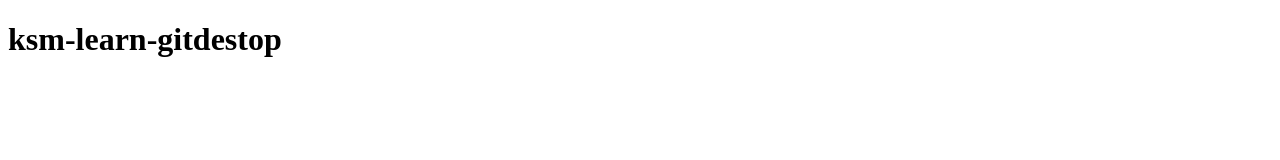
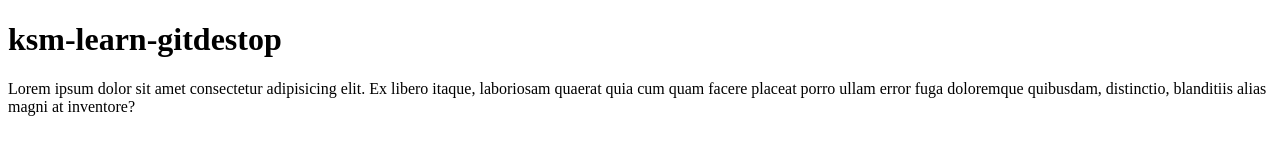
Before and after one commit to khomsuta62/khom-github, a plain HTML site: page index.html in a window 1280 px wide. Drawn offline with Linux system fonts and the light colour scheme.

Commit message:
Update index.html
as some text

```diff
--- a/index.html
+++ b/index.html
@@ -10,6 +10,7 @@
 
 <body>
     <h1>ksm-learn-gitdestop</h1>
+    <p>Lorem ipsum dolor sit amet consectetur adipisicing elit. Ex libero itaque, laboriosam quaerat quia cum quam facere placeat porro ullam error fuga doloremque quibusdam, distinctio, blanditiis alias magni at inventore?</p>
 </body>
 
 </html>
```
